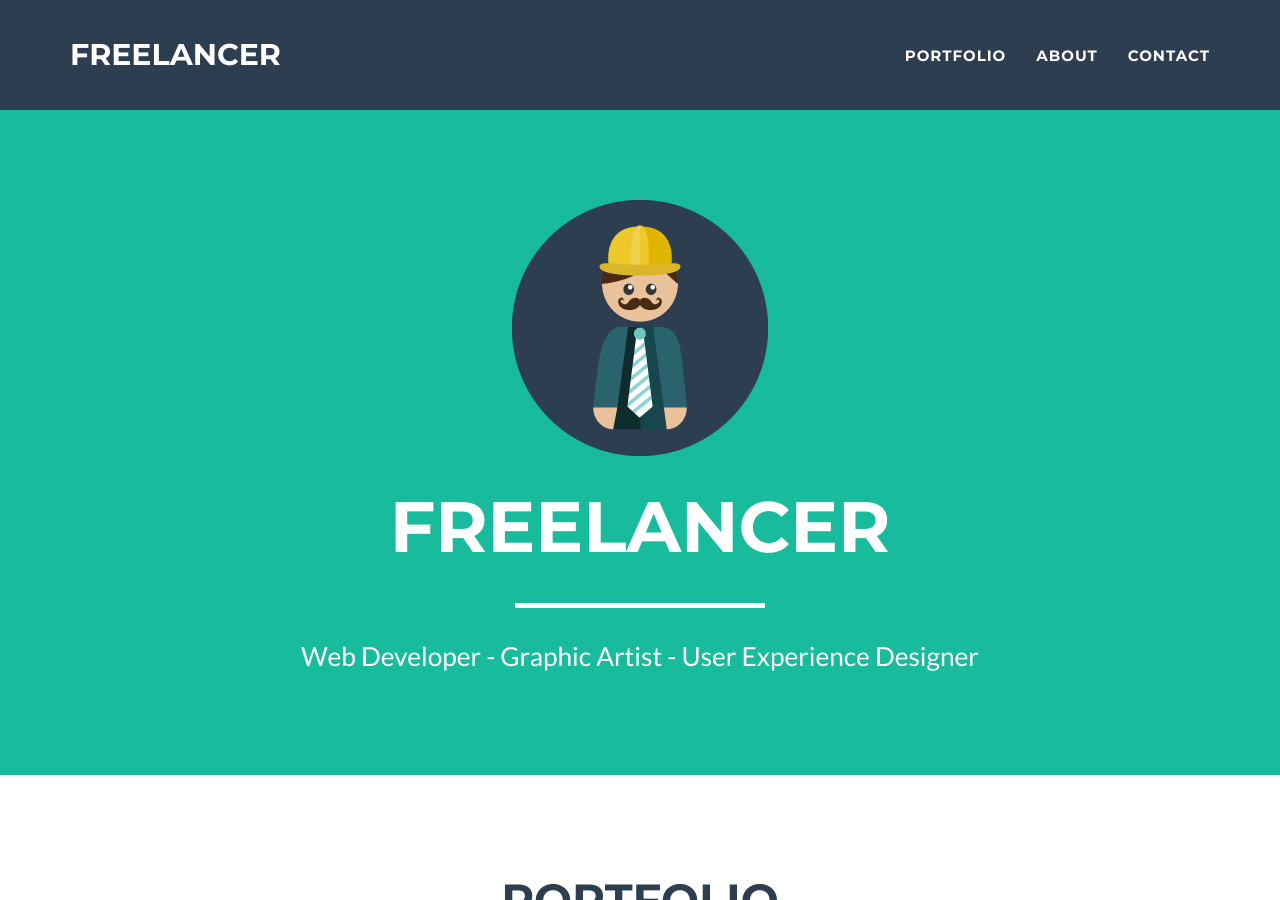
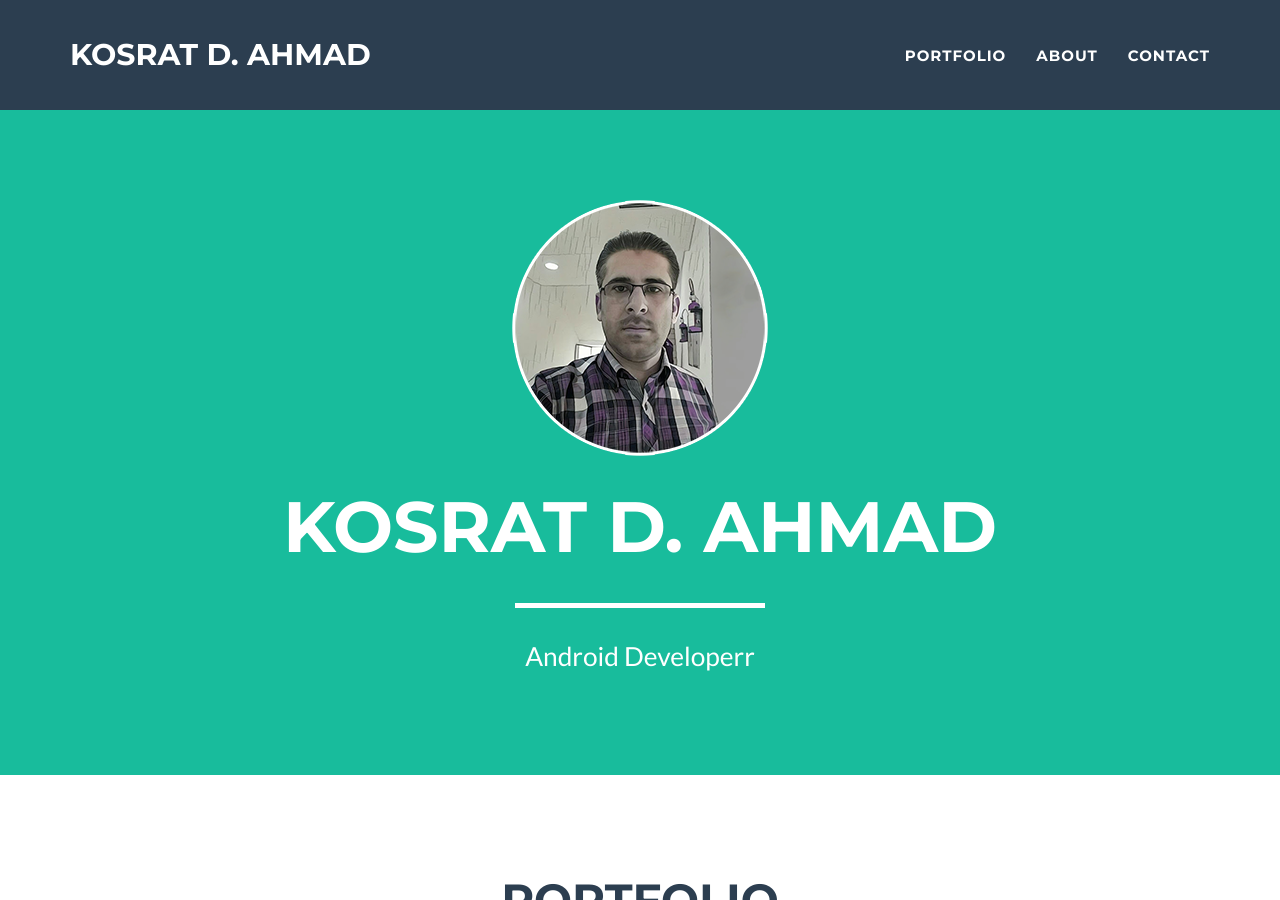
Before and after one commit to kosratdev/kosratdahmad.github.io, a Jekyll site: the page built from index.html, in a window 1280 px wide and 900 px high. Built offline with Jekyll 4.4.1, drawn with Linux system fonts in a browser that asks for light colours; some of the changed text lies outside the part shown.

```diff
--- a/_config.yml
+++ b/_config.yml
@@ -1,10 +1,10 @@
 # Site settings
-title: Freelancer
-email: your-email@domain.com
-url: https://example.github.io
+title: Kosrat D. Ahmad
+email: kosrat.d.ahmad@gmail.com
+url: https://kosratdahmad.github.io
 description: "Write an awesome description for your new site here. You can edit this line in _config.yml. It will appear in your document head meta (for Google search results) and in your feed.xml site description."
-skills: "Web Developer - Graphic Artist - User Experience Designer"
-meta_author: LastName FirstName
+skills: "Android Developerr"
+meta_author: Kosrat D. Ahmad
 
 # Google webmaster tools
 google_verify:
@@ -31,7 +31,7 @@ color:
 
 # Footer settings
 footer:
-  copyright: Dr. Henry Jekyll
+  copyright: Kosrat D. Ahmad
   location: Location
   social: Around the Web
   credits: Credits
```
Also changed, not shown: img/profile.png.
